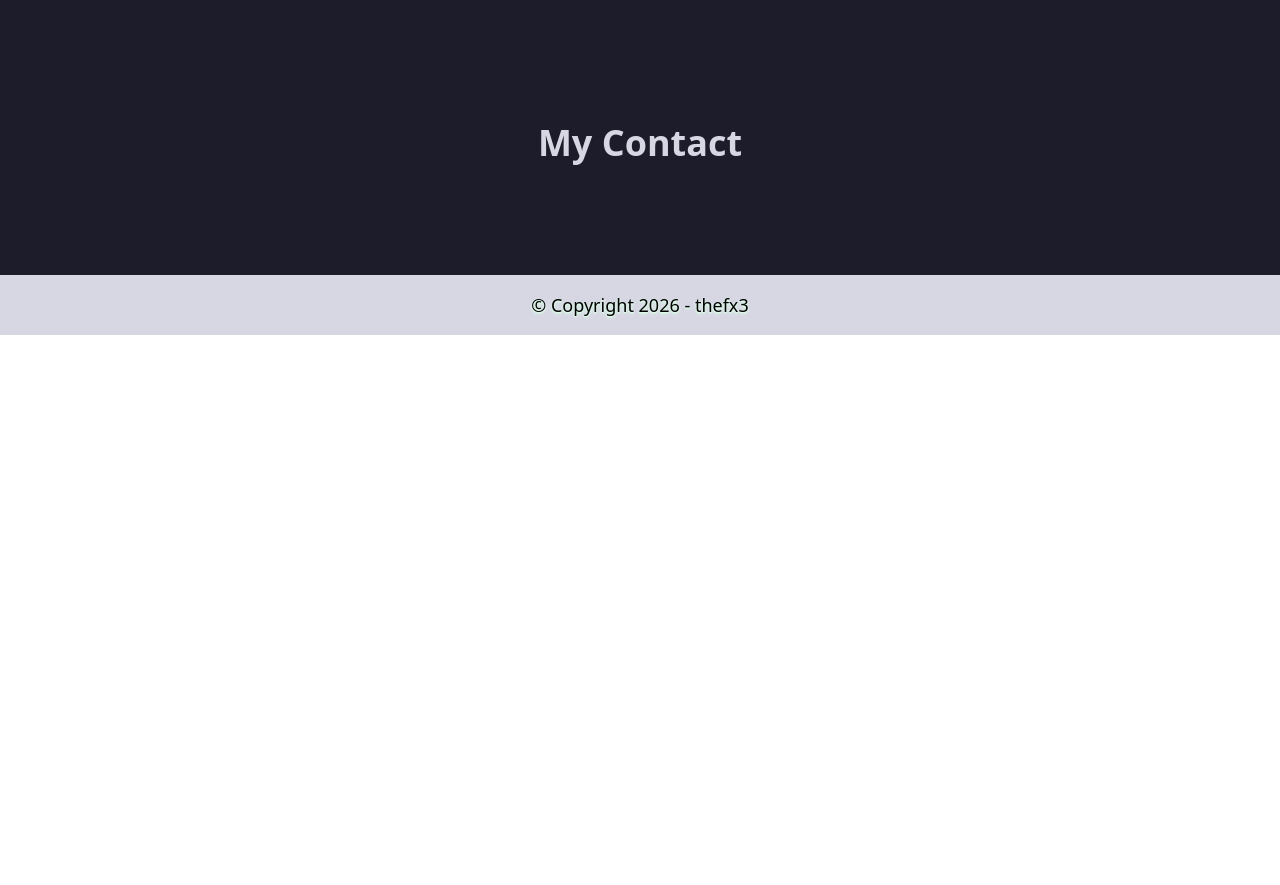
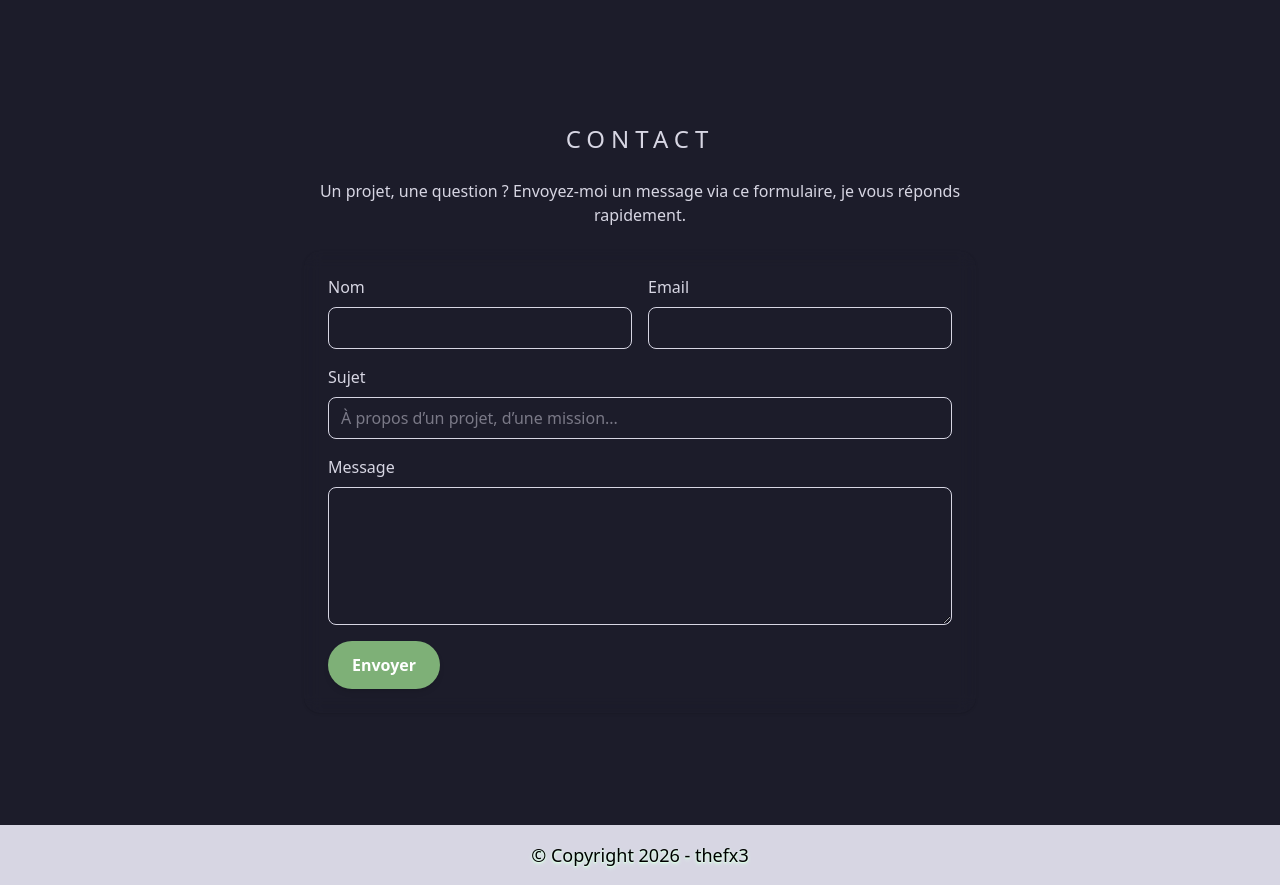
Before and after one commit to thefx3/fx.pairault, a React (Vite) app: page / in a window 1280 px wide. Shown: the part 2500-3385 px from the top of the page. Before the commit the page ends 2835 px from the top, so only its background shows below. Built offline with nearby package versions, Linux system fonts and the light colour scheme.

Commit message:
Contact form

```diff
--- a/src/pages/Contact.jsx
+++ b/src/pages/Contact.jsx
@@ -1,5 +1,114 @@
+import { useState } from "react";
+
 export default function Contact() {
-    return (
-        <div className="text-4xl font-semibold">My Contact</div>
-    )
+  const [status, setStatus] = useState({ state: "idle", message: "" });
+  const [loading, setLoading] = useState(false);
+
+  const handleSubmit = async (event) => {
+    event.preventDefault();
+    setLoading(true);
+    setStatus({ state: "idle", message: "" });
+
+    const formData = new FormData(event.target);
+    formData.append("access_key", "7dd040f5-4eb6-48c0-974d-e1c311998119");
+
+    try {
+      const response = await fetch("https://api.web3forms.com/submit", {
+        method: "POST",
+        body: formData,
+        headers: {
+          Accept: "application/json",
+        },
+      });
+
+      const data = await response.json();
+      if (data.success) {
+        setStatus({ state: "success", message: "Merci, votre message a bien été envoyé." });
+        event.target.reset();
+      } else {
+        setStatus({ state: "error", message: "Une erreur est survenue. Merci de réessayer." });
+      }
+    } catch {
+      setStatus({ state: "error", message: "Impossible d’envoyer le message pour le moment." });
+    } finally {
+      setLoading(false);
+    }
+  };
+
+  return (
+    <div className="space-y-6 text-center">
+      <div className="space-y-2 flex flex-col gap-4">
+        <h2 className="text-2xl uppercase tracking-[0.25em] text-white-900">Contact</h2>
+        <p className="text-white-600 max-w-2xl mx-auto">
+          Un projet, une question ? Envoyez-moi un message via ce formulaire, je vous réponds rapidement.
+        </p>
+      </div>
+
+      <form
+        onSubmit={handleSubmit}
+        className="mx-auto grid w-full max-w-2xl gap-4 rounded-2xl backdrop-blur p-6 shadow-sm text-left"
+      >
+        <div className="grid grid-cols-1 sm:grid-cols-2 gap-4">
+          <label className="space-y-2 text-md font-medium text-white-700 flex flex-col gap-2">
+            Nom
+            <input
+              required
+              type="text"
+              name="name"
+              className="w-full rounded-lg border border-white-400 px-3 py-2 text-white-900 focus:border-[#7eb077] focus:ring-[#7eb077] outline-none"
+            />
+          </label>
+          <label className="space-y-2 text-md font-medium text-white-700 flex flex-col gap-2">
+            Email
+            <input
+              required
+              type="email"
+              name="email"
+              className="w-full rounded-lg border border-white-400 px-3 py-2 text-white-900 focus:border-[#7eb077] focus:ring-[#7eb077] outline-none"
+            />
+          </label>
+        </div>
+
+        <label className="space-y-2 text-md font-medium text-white-700 flex flex-col gap-2">
+          Sujet
+          <input
+            type="text"
+            name="subject"
+            placeholder="À propos d’un projet, d’une mission..."
+            className="w-full rounded-lg border border-white-400 px-3 py-2 text-white-900 focus:border-[#7eb077] focus:ring-[#7eb077] outline-none"
+          />
+        </label>
+
+        <label className="space-y-2 text-md font-medium text-white-700 flex flex-col gap-2">
+          Message
+          <textarea
+            required
+            name="message"
+            rows="5"
+            className="w-full rounded-lg border border-white-400 px-3 py-2 text-white-900 focus:border-[#7eb077] focus:ring-[#7eb077] outline-none"
+          />
+        </label>
+
+        <div className="flex flex-col sm:flex-row sm:items-center sm:justify-between gap-3">
+          <button
+            type="submit"
+            disabled={loading}
+            className="inline-flex items-center justify-center rounded-full bg-[#7eb077] px-6 py-3 text-md font-semibold text-white shadow-md transition-transform duration-150 hover:-translate-y-0.5 disabled:cursor-not-allowed disabled:opacity-60"
+          >
+            {loading ? "Envoi..." : "Envoyer"}
+          </button>
+
+          {status.message && (
+            <p
+              className={`text-md ${
+                status.state === "success" ? "text-emerald-600" : "text-red-500"
+              }`}
+            >
+              {status.message}
+            </p>
+          )}
+        </div>
+      </form>
+    </div>
+  );
 }
--- a/src/pages/Home.jsx
+++ b/src/pages/Home.jsx
@@ -17,7 +17,7 @@ export default function Home() {
 
     return (
         <div className="px-2 space-y-20 text-center">
-            <section id="home" className="flex flex-col items-center gap-10 py-8">
+            <section id="home" className="flex flex-col items-center gap-10 py-8 scroll-mt-24">
                 <div className="space-y-4 max-w-3xl">
                     <h1 className="text-3xl md:text-4xl font-bold text-white-900 leading-tight">
                         François-Xavier Pairault
```
